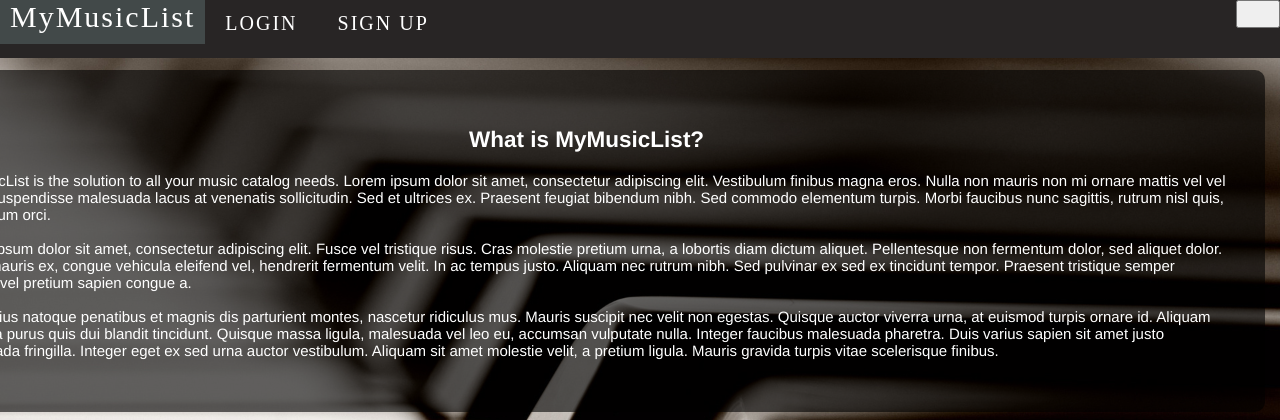
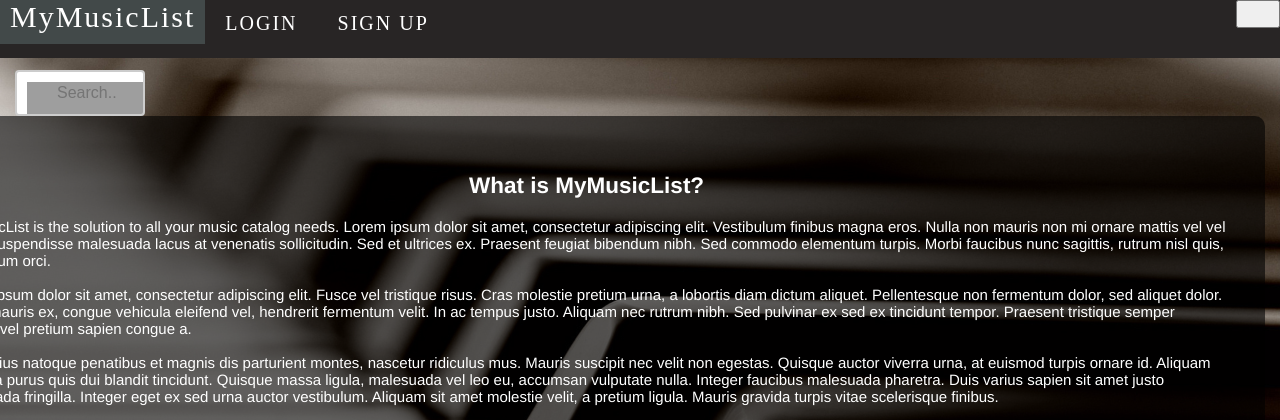
Before and after one commit to alltootechnical/mymusiclist, a Django app: page / in a window 1280 px wide. Shown: the top 420 px of the page. Run offline with Django 3.2, Linux system fonts and the light colour scheme; some libraries are stand-ins or nearby versions; some web fonts are replaced; grey boxes are pictures that could not be loaded.

Commit message:
Added a search bar in base.html, and 3 different searches. Only album search is working with the search bar as of now.

```diff
--- a/core/views.py
+++ b/core/views.py
@@ -36,10 +36,31 @@ class EditProfile(UpdateView):
     slug_field = 'username'
     slug_url_kwarg = 'slug'
 
-def search(request,term):
-    results = album.objects.filter(album_name__contains = term)
-    custom()
-    return render(request, 'search.html',{'term': term, 'results': results})
+def search(request):
+
+	type = 'album'
+	term = request.GET.get('search', '')
+	artistAlbums = album.objects.filter(artist__name__contains = term)
+
+	if type == 'song':
+		results = song.objects.filter(song_name__contains = term)
+	elif type == 'album':
+		results = album.objects.filter(album_name__contains = term)
+	elif type == 'artist':
+		results = artist.objects.filter(name__contains = term)
+
+	context = {
+		'type': type,
+		'term': term,
+		'results': results,
+		'albums': artistAlbums,
+	}
+	return render(request, 'search'+type+'.html', context)
+
+# def search(request,term):
+    # results = album.objects.filter(album_name__contains = term)
+    # custom()
+    # return render(request, 'search.html',{'term': term, 'results': results})
 
 # def edit_profile(request, username):
 #     if request.method == 'POST':
--- a/mymusiclist/urls.py
+++ b/mymusiclist/urls.py
@@ -24,8 +24,12 @@ urlpatterns = [
     url(r'^logout/$', auth_views.logout, {'template_name': 'logged_out.html'}, name='logout'),
     url(r'^admin/', admin.site.urls),
     url(r'^signup/$', core_views.signup, name='signup'),
-    url(r'^search/(?P<term>[A-Za-z0-9-+_.@]+)/$',core_views.search, name='search'),
-    url(r'^profile/(?P<slug>[A-Za-z0-9-+_.@]+)/$', core_views.user_profile_page, name='viewprofile'),
+
+	# url(r'^search_by_(?P<type>[A-Za-z0-9-+_.@]+)/?search=(?P<term>[A-Za-z0-9-+_.@]+)/$',core_views.search, name='search'),
+	url(r'^search/$',core_views.search, name='search'),
+    # url(r'^search/(?P<term>[A-Za-z0-9-+_.@]+)/$',core_views.search, name='search'),
+
+	url(r'^profile/(?P<slug>[A-Za-z0-9-+_.@]+)/$', core_views.user_profile_page, name='viewprofile'),
     url(r'^profile/(?P<slug>[A-Za-z0-9-+_.@]+)/edit/$', core_views.EditProfile.as_view(success_url=reverse_lazy('home')), name='editprofile'),
     # url(r'^profile/(?P<slug>[A-Za-z0-9-+_.@]+)/edit/$', core_views.EditProfile.as_view(success_url=reverse_lazy('profile', kwargs={'update':'true'})), name='editprofile'),
     url(r'^$', core_views.home, name='home')
--- a/templates/base.html
+++ b/templates/base.html
@@ -6,6 +6,32 @@
   <link rel="stylesheet" href="/files/css/mymusiclist.css">
   <link rel="stylesheet" href="/files/css/font-awesome.css">
 </head>
+
+
+<style>
+
+	input[type=text] {
+		width: 130px;
+		box-sizing: border-box;
+		border: 2px solid #ccc;
+		border-radius: 4px;
+		font-size: 16px;
+		background-color: white;
+		background-image: url('searchicon.png');
+		background-position: 10px 10px;
+		background-repeat: no-repeat;
+		padding: 12px 20px 12px 40px;
+		-webkit-transition: width 0.4s ease-in-out;
+		transition: width 0.4s ease-in-out;
+	}
+
+	input[type=text]:focus {
+		width: 80%;
+	}
+
+</style>
+
+
 <body>
   <header>
     {% if request.user.is_authenticated %}
@@ -35,6 +61,12 @@
     </div>
   </header>
 
+
+  <form action="{% url 'search' %}" method="get">
+	<input type="text" name="search" placeholder="Search..">
+  </form>
+
+
     {% block content %}
     {% endblock %}
   <script>
```
Also changed, not shown: templates/searchalbum.html (added, +22 -0 lines), templates/searchartist.html (added, +27 -0 lines), templates/searchsong.html (added, +25 -0 lines).
